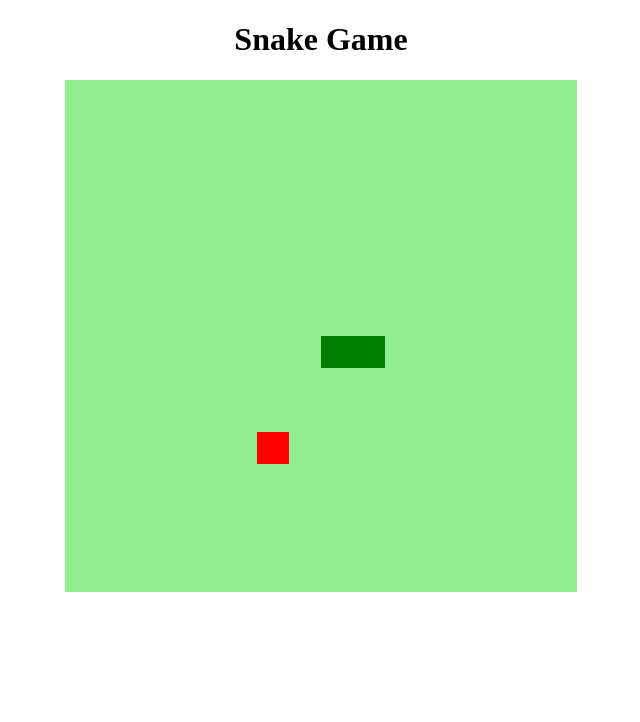
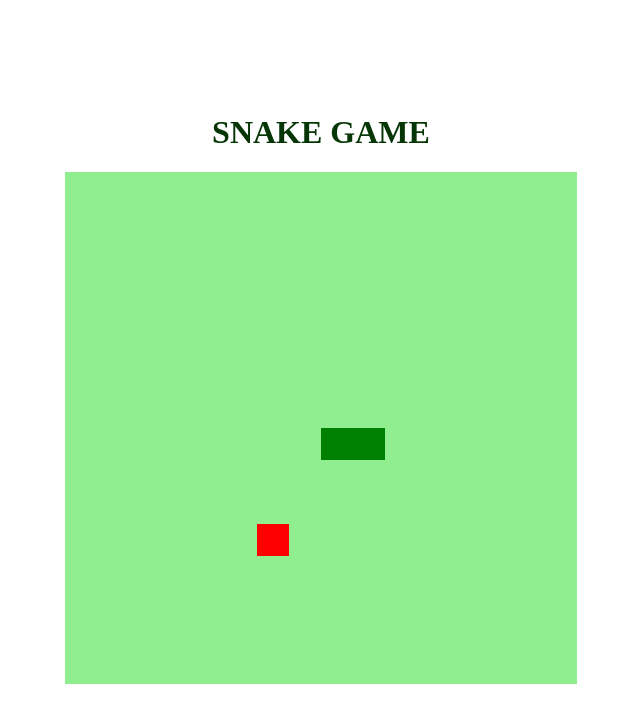
Before and after one commit to Max1m0s/desafio_snake-game, a plain HTML site: page index.html in a window 1280 px wide. Shown: the whole page, without its empty margins (319-959 px from the left). Drawn offline with Linux system fonts and the light colour scheme.

Commit message:
adicionar estilizacao do body

```diff
--- a/style.css
+++ b/style.css
@@ -1,4 +1,13 @@
 body {
-    text-align: center;
+    height: 95vh; /*vh = viewport height; vw = viewport width*/
+    width: 95;
+    display: flex; /*prática de flexbox*/
+    justify-content: center;
+    align-items: center;
+    flex-direction: column; /*inverte coluna e linha*/
+    color: rgb(6, 54, 6);
+}
 
+h1 {
+    text-transform: uppercase;
 }
```
